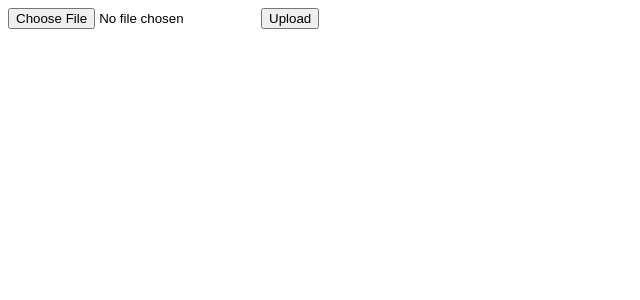
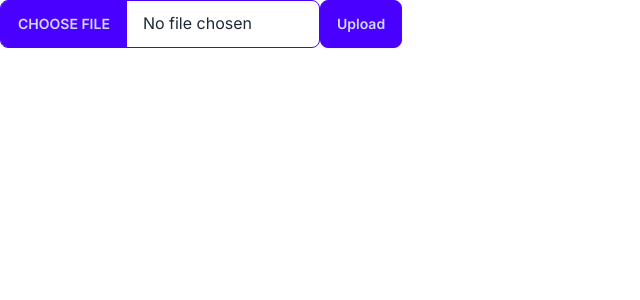
Before and after one commit to TAMUCIDI/netCDFaster-frontend, a Next.js app: page / in a window 1280 px wide. Shown: the top 300 px of the page, without its empty margins (0-640 px from the left). Built offline with nearby package versions, Linux system fonts and the light colour scheme.

Commit message:
add daisyUI

```diff
--- a/app/globals.css
+++ b/app/globals.css
@@ -1,27 +1,3 @@
 @tailwind base;
 @tailwind components;
 @tailwind utilities;
-
-:root {
-  --foreground-rgb: 0, 0, 0;
-  --background-start-rgb: 214, 219, 220;
-  --background-end-rgb: 255, 255, 255;
-}
-
-@media (prefers-color-scheme: dark) {
-  :root {
-    --foreground-rgb: 255, 255, 255;
-    --background-start-rgb: 0, 0, 0;
-    --background-end-rgb: 0, 0, 0;
-  }
-}
-
-body {
-  color: rgb(var(--foreground-rgb));
-  background: linear-gradient(
-      to bottom,
-      transparent,
-      rgb(var(--background-end-rgb))
-    )
-    rgb(var(--background-start-rgb));
-}
--- a/pages/index.js
+++ b/app/page.js
@@ -1,10 +1,10 @@
-// pages/index.js
+"use client";
 import React, { useState } from 'react';
-import FileUpload from '../components/FileUpload';
+import FileUpload from '@/components/FileUpload';
 import MetaInfoDisplay from '@/components/MetaInfoDisplay';
 
-const HomePage = () => {
-    const [metaInfoJson, setMetaInfoJson] = useState(null);
+export default function Home() {
+  const [metaInfoJson, setMetaInfoJson] = useState(null);
 
     const handleFileUpload = async (file) => {
         const formData = new FormData();
@@ -27,6 +27,4 @@ const HomePage = () => {
             {metaInfoJson && <MetaInfoDisplay jsonData={metaInfoJson} />}
         </div>
     );
-};
-
-export default HomePage;
+}
--- a/components/FileUpload.js
+++ b/components/FileUpload.js
@@ -16,8 +16,8 @@ const FileUpload = ({ onFileUpload }) => {
 
     return (
         <div>
-            <input type="file" onChange={handleFileChange} />
-            <button onClick={handleUpload}>Upload</button>
+            <input type="file" className="file-input file-input-bordered file-input-primary w-full max-w-xs" onChange={handleFileChange} />
+            <button className="btn btn-primary" onClick={handleUpload}>Upload</button>
         </div>
     );
 };
--- a/components/MetaInfoDisplay.js
+++ b/components/MetaInfoDisplay.js
@@ -15,26 +15,29 @@ const MetaInfoDisplay = ({ jsonData }) => {
   }
 
   return (
-    <div>
-      <h2>NetCDF MetaInfo</h2>
-      <h3>Dimensions:</h3>
-      <ul>
+    <div className="bg-white shadow-md rounded px-8 pt-6 pb-8 mb-4">
+  <h2 className="text-xl font-bold text-gray-900 mb-2">NetCDF MetaInfo</h2>
+
+  <h3 className="text-lg font-semibold text-gray-700 mt-4">Dimensions:</h3>
+  <ul className="list-disc list-inside">
     {Object.entries(metaInfo.dimensions).map(([key, value]) => (
-          <li key={key}>{key}: {value}</li>
+      <li key={key} className="text-gray-600">{key}: {value}</li>
     ))}
   </ul>
-      <h3>Variables:</h3>
-      <ul>
+
+  <h3 className="text-lg font-semibold text-gray-700 mt-4">Variables:</h3>
+  <ul className="list-disc list-inside">
     {Object.entries(metaInfo.variables).map(([key, value]) => (
-          <li key={key}>
+      <li key={key} className="text-gray-600">
         {key} (dims: {value.dims.join(', ')}; dtype: {value.dtype})
       </li>
     ))}
   </ul>
-      <h3>Global Attributes:</h3>
-      <ul>
+
+  <h3 className="text-lg font-semibold text-gray-700 mt-4">Global Attributes:</h3>
+  <ul className="list-disc list-inside">
     {Object.entries(metaInfo.attributes).map(([key, value]) => (
-          <li key={key}>{key}: {value}</li>
+      <li key={key} className="text-gray-600">{key}: {value}</li>
     ))}
   </ul>
 </div>
--- a/tailwind.config.js
+++ b/tailwind.config.js
@@ -14,5 +14,5 @@ module.exports = {
       },
     },
   },
-  plugins: [],
+  plugins: [require("daisyui")],
 }
```
Also changed, not shown: package.json (+5 -6 lines), 1 other file (tests, documents, lock files or other folders). Lines whose indentation alone changed are shown as unchanged.
